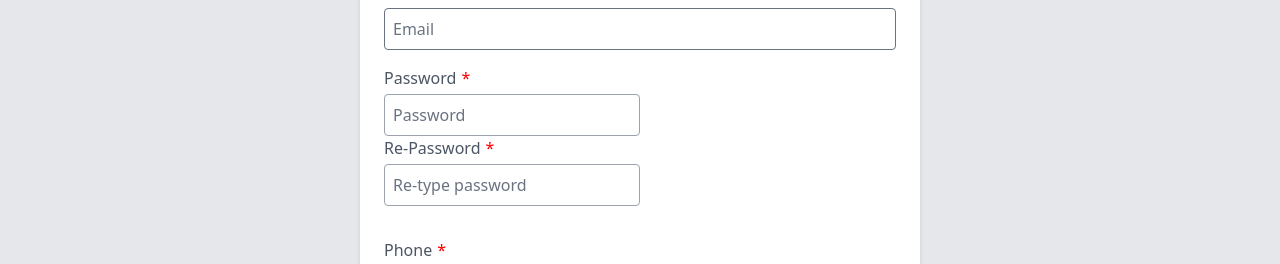
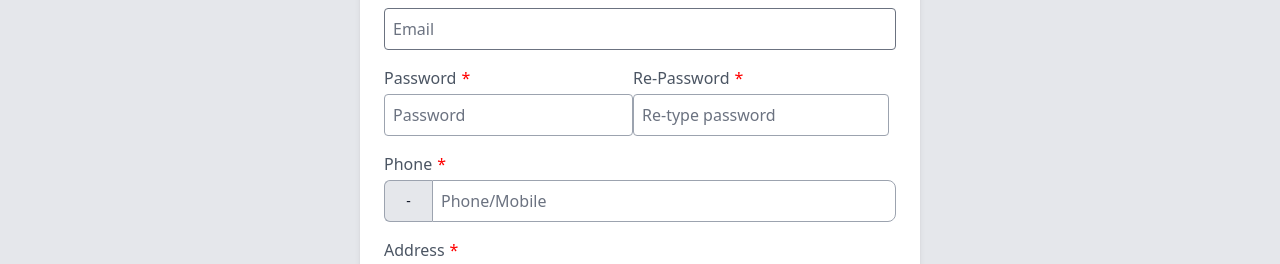
Before and after one commit to gwhoami/gwhoami, a React (Create React App) app in the folder react-gwhoami/: page /home/signin in a window 1280 px wide. Shown: the part 340-604 px from the top of the page. Built offline with nearby package versions, Linux system fonts and the light colour scheme; no server answers.

Commit message:
index
index, reg

```diff
--- a/react-gwhoami/src/component/forms/index.js
+++ b/react-gwhoami/src/component/forms/index.js
@@ -169,9 +169,10 @@ export const PasswordCheck = React.memo(({styleClass, formKey, formRef, ui, ID="
     return (
         <>
 
-         <div className="flex..."></div>
+         <div class="flex ...">
 
-            <div className={`flex flex-col${(isNotValid() || (formRef.current.isSubmit && feed >=0 && feed < 2)) ? ' mark-err' : ''}${formRef.current[formKey].length ? '': ' mb-4'}`}>
+
+                <div className={`flex flex-col${(isNotValid() || (formRef.current.isSubmit && feed >=0 && feed < 2)) ? ' mark-err' : ''}${formRef.current[formKey].length ? '': ' mb-4'}`}>
                 <label className="text-gray-600 mb-1 required">Password</label>
 
                 <input
@@ -185,7 +186,11 @@ export const PasswordCheck = React.memo(({styleClass, formKey, formRef, ui, ID="
                 {formRef.current[formKey].length > 0 && <PasswordStrengthBar password={formRef.current[formKey]} className="mt-2" onChangeScore={(score, feed)=>scoreFeed(score, feed)}/>}
 
 
-                <div class="w-1/2 ... "></div>
+                </div>
+
+                <div class="flex ..."></div>
+                <div class="w-1/2 ... ">
+
 
             <div className={`flex flex-col mb-4${comparePass() ? ' mark-err' : ''}`}>
                 <label className="text-gray-600 mb-1 required">Re-Password</label>
@@ -198,7 +203,8 @@ export const PasswordCheck = React.memo(({styleClass, formKey, formRef, ui, ID="
                     onChange={e=>rePass(e)}
                 />
                 {comparePass() && <div className='flex justify-start items-center text-red-500 text-xs mt-1'>Password not matched</div>}
-            </div>
+               </div>
+               </div>
             </div>
         </>
     );
--- a/react-gwhoami/src/container/register.js
+++ b/react-gwhoami/src/container/register.js
@@ -83,8 +83,8 @@ const RegisterUser = React.memo(() => {
                         </div>
 
                         <InputEmail styleClass="flex flex-col mb-4" formKey="username" formRef={regRef} uiRefresh={ui} label="Email" placeholder="Email" required="Email is required"/>
-                        <div class="flex..."></div>
-                        <div class="w-1/2 ... ">
+                        <div class="flex...">
+
 
                        <PasswordCheck styleClass="flex flex-col mb-4" formKey="password" ui={ui} formRef={regRef} uiRefresh={ui}/>
                         </div>
```
